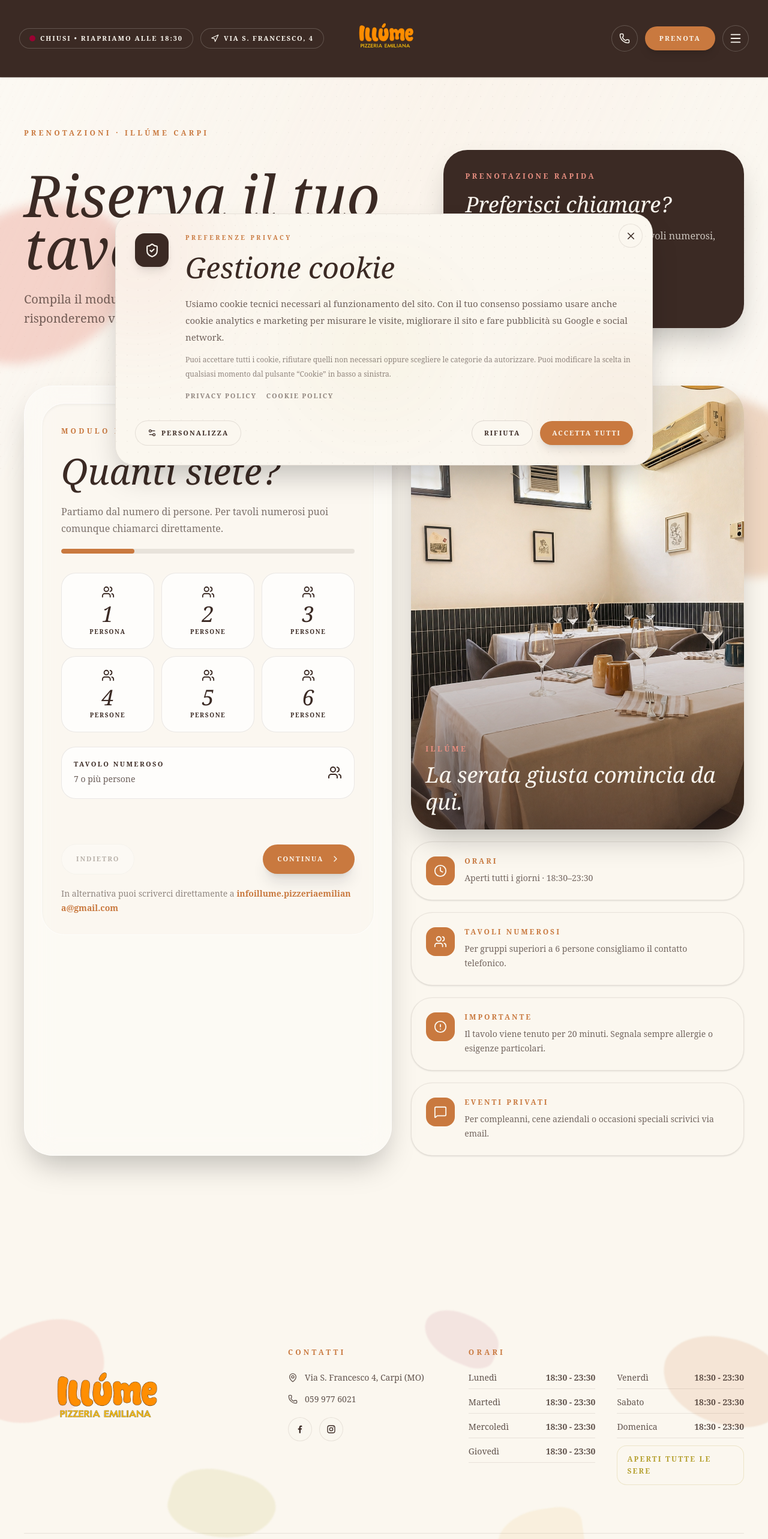
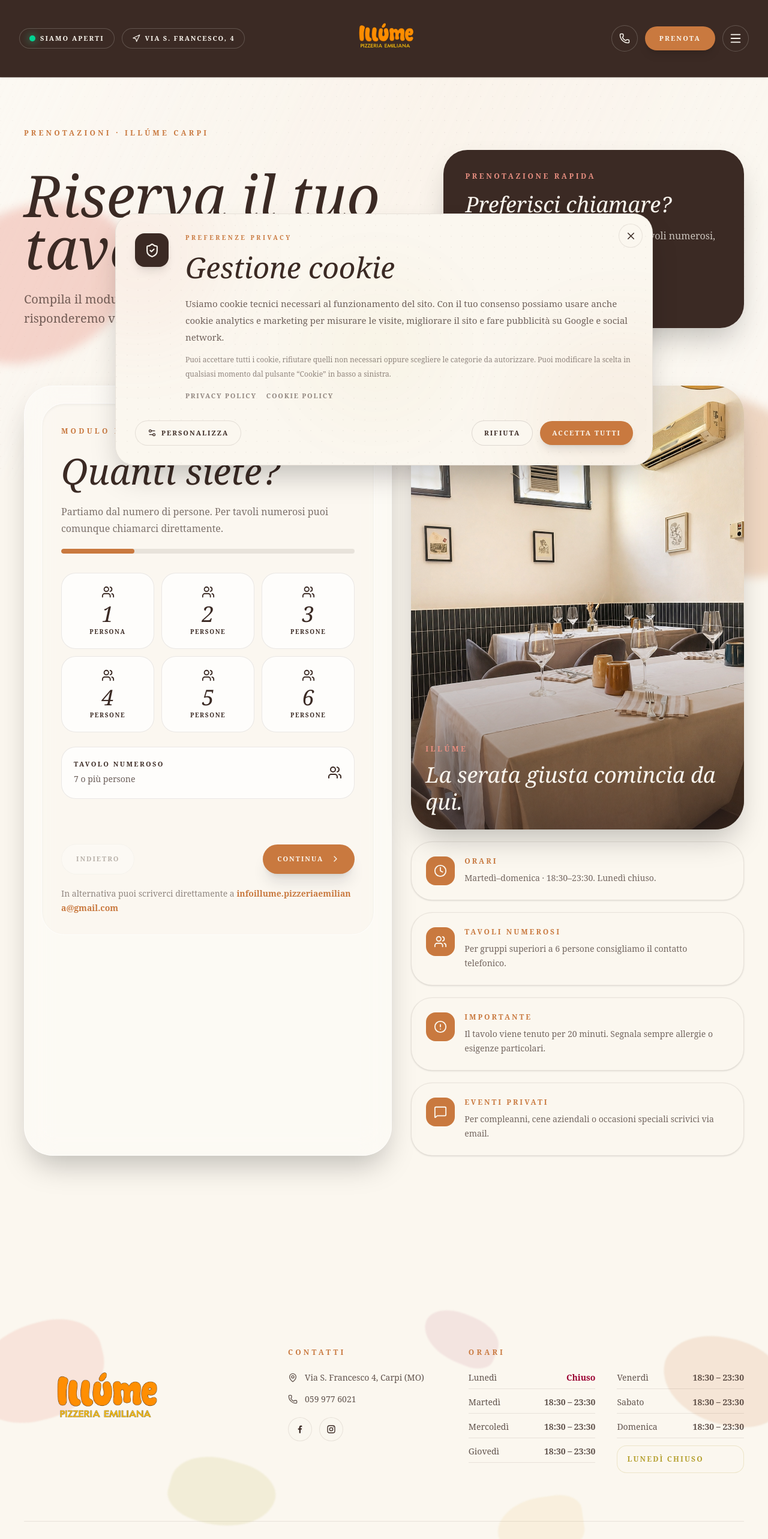
Before and after one commit to thinhdutong00/illume-cucina, a Next.js app: page /prenotazioni in a window 1280 px wide. Shown: the top 2566 px of the page at 60% size. Built offline with nearby package versions, Linux system fonts and the light colour scheme.

Commit message:
Aggiorna orari e blocca prenotazioni del lunedì

```diff
--- a/app/components/Footer.tsx
+++ b/app/components/Footer.tsx
@@ -3,6 +3,7 @@
 import Image from "next/image";
 import Link from "next/link";
 import { MapPin, Phone } from "lucide-react";
+import { openingHours } from "../lib/restaurant-hours";
 
 export default function Footer() {
   return (
@@ -86,46 +87,27 @@
 
             <div className="mt-6 grid gap-3 text-sm text-[#3b2a24]/80 lg:grid-cols-2 lg:gap-x-7 xl:gap-x-9">
               <div className="space-y-3">
-                <div className="flex justify-between gap-4 border-b border-[#3b2a24]/10 pb-2">
-                  <span>Lunedì</span>
-                  <span className="text-right font-bold">18:30 - 23:30</span>
-                </div>
-
-                <div className="flex justify-between gap-4 border-b border-[#3b2a24]/10 pb-2">
-                  <span>Martedì</span>
-                  <span className="text-right font-bold">18:30 - 23:30</span>
-                </div>
-
-                <div className="flex justify-between gap-4 border-b border-[#3b2a24]/10 pb-2">
-                  <span>Mercoledì</span>
-                  <span className="text-right font-bold">18:30 - 23:30</span>
-                </div>
-
-                <div className="flex justify-between gap-4 border-b border-[#3b2a24]/10 pb-2">
-                  <span>Giovedì</span>
-                  <span className="text-right font-bold">18:30 - 23:30</span>
-                </div>
+                {openingHours.slice(0, 4).map(({ day, hours }) => (
+                  <div key={day} className="flex justify-between gap-4 border-b border-[#3b2a24]/10 pb-2">
+                    <span>{day}</span>
+                    <span className={`text-right font-bold ${hours === "Chiuso" ? "text-[#9b0232]" : ""}`}>
+                      {hours}
+                    </span>
+                  </div>
+                ))}
               </div>
 
               <div className="space-y-3">
-                <div className="flex justify-between gap-4 border-b border-[#3b2a24]/10 pb-2">
-                  <span>Venerdì</span>
-                  <span className="text-right font-bold">18:30 - 23:30</span>
-                </div>
-
-                <div className="flex justify-between gap-4 border-b border-[#3b2a24]/10 pb-2">
-                  <span>Sabato</span>
-                  <span className="text-right font-bold">18:30 - 23:30</span>
-                </div>
-
-                <div className="flex justify-between gap-4 border-b border-[#3b2a24]/10 pb-2">
-                  <span>Domenica</span>
-                  <span className="text-right font-bold">18:30 - 23:30</span>
-                </div>
+                {openingHours.slice(4).map(({ day, hours }) => (
+                  <div key={day} className="flex justify-between gap-4 border-b border-[#3b2a24]/10 pb-2">
+                    <span>{day}</span>
+                    <span className="text-right font-bold">{hours}</span>
+                  </div>
+                ))}
 
                 <div className="rounded-2xl border border-[#b5a02f]/20 bg-[#fbf7ef]/50 px-4 py-3">
                   <p className="text-xs font-black uppercase leading-5 tracking-[0.18em] text-[#b5a02f]">
-                    Aperti tutte le sere
+                    Lunedì chiuso
                   </p>
                 </div>
               </div>
--- a/app/contatti/page.tsx
+++ b/app/contatti/page.tsx
@@ -3,6 +3,7 @@
 import Link from "next/link";
 import Header from "../components/Header";
 import Footer from "../components/Footer";
+import { openingHours } from "../lib/restaurant-hours";
 import {
   MapPin,
   Phone,
@@ -11,16 +12,6 @@
   Navigation,
   CalendarDays,
 } from "lucide-react";
-
-const openingHours = [
-  { day: "Lunedì", hours: "18:30 – 23:30" },
-  { day: "Martedì", hours: "18:30 – 23:30" },
-  { day: "Mercoledì", hours: "18:30 – 23:30" },
-  { day: "Giovedì", hours: "18:30 – 23:30" },
-  { day: "Venerdì", hours: "18:30 – 23:30" },
-  { day: "Sabato", hours: "18:30 – 23:30" },
-  { day: "Domenica", hours: "18:30 – 23:30" },
-];
 
 export default function Contatti() {
   return (
@@ -146,7 +137,7 @@
                   </div>
 
                   <p className="mt-5 rounded-2xl border border-[#b5a02f]/20 bg-[#fbf7ef]/55 px-4 py-3 text-xs font-black uppercase leading-5 tracking-[0.18em] text-[#b5a02f]">
-                    Aperti tutte le sere
+                    Aperti da martedì a domenica · Lunedì chiuso
                   </p>
                 </div>
 
--- /dev/null
+++ b/app/lib/restaurant-hours.ts
@@ -0,0 +1,73 @@
+export const openingHours = [
+  { day: "Lunedì", hours: "Chiuso" },
+  { day: "Martedì", hours: "18:30 – 23:30" },
+  { day: "Mercoledì", hours: "18:30 – 23:30" },
+  { day: "Giovedì", hours: "18:30 – 23:30" },
+  { day: "Venerdì", hours: "18:30 – 23:30" },
+  { day: "Sabato", hours: "18:30 – 23:30" },
+  { day: "Domenica", hours: "18:30 – 23:30" },
+];
+
+export const dinnerSlots = [
+  "18:30",
+  "19:00",
+  "19:30",
+  "20:00",
+  "20:30",
+  "21:00",
+  "21:30",
+  "22:00",
+  "22:30",
+  "23:00",
+];
+
+export function isClosedDay(date: Date) {
+  return date.getDay() === 1;
+}
+
+export function getAvailableSlots(date: Date) {
+  return isClosedDay(date) ? [] : dinnerSlots;
+}
+
+export function parseReservationDate(value: unknown): Date | null {
+  if (typeof value !== "string" || !/^\d{4}-\d{2}-\d{2}$/.test(value)) {
+    return null;
+  }
+
+  const [year, month, day] = value.split("-").map(Number);
+  const date = new Date(year, month - 1, day);
+
+  return date.getFullYear() === year &&
+    date.getMonth() === month - 1 &&
+    date.getDate() === day
+    ? date
+    : null;
+}
+
+export function getRestaurantStatus(now = new Date()) {
+  const parts = new Intl.DateTimeFormat("en-GB", {
+    timeZone: "Europe/Rome",
+    weekday: "short",
+    hour: "2-digit",
+    minute: "2-digit",
+    hourCycle: "h23",
+  }).formatToParts(now);
+  const part = (type: Intl.DateTimeFormatPartTypes) =>
+    parts.find((item) => item.type === type)?.value;
+  const weekday = part("weekday");
+  const minutes = Number(part("hour")) * 60 + Number(part("minute"));
+  const isMonday = weekday === "Mon";
+  const isOpen = !isMonday && minutes >= 18 * 60 + 30 && minutes < 23 * 60 + 30;
+
+  let nextOpen = "domani alle 18:30";
+  if (!isMonday && minutes < 18 * 60 + 30) {
+    nextOpen = "alle 18:30";
+  } else if (weekday === "Sun" && minutes >= 23 * 60 + 30) {
+    nextOpen = "martedì alle 18:30";
+  }
+
+  return {
+    label: isOpen ? "Siamo aperti" : `Chiusi • Riapriamo ${nextOpen}`,
+    isOpen,
+  };
+}
--- a/app/prenotazioni/page.tsx
+++ b/app/prenotazioni/page.tsx
@@ -7,6 +7,12 @@
 import { useRouter } from "next/navigation";
 import Header from "../components/Header";
 import Footer from "../components/Footer";
+import {
+  dinnerSlots,
+  getAvailableSlots,
+  isClosedDay,
+  parseReservationDate,
+} from "../lib/restaurant-hours";
 import {
   Clock,
   Mail,
@@ -44,19 +50,6 @@
 };
 
 const weekDays = ["Lun", "Mar", "Mer", "Gio", "Ven", "Sab", "Dom"];
-
-const dinnerSlots = [
-  "18:30",
-  "19:00",
-  "19:30",
-  "20:00",
-  "20:30",
-  "21:00",
-  "21:30",
-  "22:00",
-  "22:30",
-  "23:00",
-];
 
 export default function Prenota() {
   return (
@@ -155,7 +148,7 @@
                 <InfoBox
                   icon={<Clock size={22} />}
                   title="Orari"
-                  text="Aperti tutti i giorni · 18:30–23:30"
+                  text="Martedì–domenica · 18:30–23:30. Lunedì chiuso."
                 />
 
                 <InfoBox
@@ -200,8 +193,8 @@
   const [isSending, setIsSending] = useState(false);
   const [sent, setSent] = useState(false);
 
-  const selectedDate = form.data ? parseDate(form.data) : null;
-  const availableSlots = selectedDate ? getAvailableSlots() : [];
+  const selectedDate = parseReservationDate(form.data);
+  const availableSlots = selectedDate ? getAvailableSlots(selectedDate) : [];
   const calendarDays = useMemo(
     () => buildCalendarDays(calendarMonth),
     [calendarMonth]
@@ -228,6 +221,11 @@
   };
 
   const selectDate = (date: Date) => {
+    if (isClosedDay(date)) {
+      showNotice("Il lunedì il ristorante è chiuso. Scegli un altro giorno.");
+      return;
+    }
+
     if (isPastDate(date)) {
       showNotice("Questa data è già passata. Scegli un giorno disponibile.");
       return;
@@ -262,7 +260,10 @@
       return;
     }
 
-    if (step === 1 && (!form.data || !form.orario)) {
+    if (
+      step === 1 &&
+      (!selectedDate || isPastDate(selectedDate) || !availableSlots.includes(form.orario))
+    ) {
       showNotice("Scegli data e orario tra quelli disponibili.");
       return;
     }
@@ -311,6 +312,11 @@
 
     if (!privacyAccepted) {
       showNotice("Per inviare la richiesta devi accettare l’informativa privacy.");
+      return;
+    }
+
+    if (!selectedDate || isPastDate(selectedDate) || !availableSlots.includes(form.orario)) {
+      showNotice("Scegli data e orario tra quelli disponibili. Il lunedì siamo chiusi.");
       return;
     }
 
@@ -398,7 +404,7 @@
             {step === 0 &&
               "Partiamo dal numero di persone. Per tavoli numerosi puoi comunque chiamarci direttamente."}
             {step === 1 &&
-              "Scegli solo tra giorni e orari in cui il ristorante è aperto. Siamo aperti tutte le sere."}
+              "Siamo aperti da martedì a domenica, dalle 18:30 alle 23:30. Il lunedì siamo chiusi."}
             {step === 2 &&
               "Lasciaci i dati per risponderti e confermare la disponibilità del tavolo."}
             {step === 3 &&
@@ -551,24 +557,38 @@
 
                     const formattedDate = formatDateForInput(item);
                     const selected = form.data === formattedDate;
-                    const unavailable = isPastDate(item);
+                    const closed = isClosedDay(item);
+                    const past = isPastDate(item);
+                    const unavailable = past || closed;
 
                     return (
                       <button
                         key={formattedDate}
                         type="button"
+                        disabled={unavailable}
                         aria-disabled={unavailable}
+                        aria-label={`${formatFullDate(item)}${closed ? " · Ristorante chiuso" : past ? " · Data passata" : ""}`}
+                        aria-pressed={selected}
+                        title={closed ? "Lunedì: ristorante chiuso" : undefined}
                         onClick={() => selectDate(item)}
                         className={[
-                          "relative flex aspect-square items-center justify-center rounded-2xl border text-sm font-black transition",
+                          "relative flex aspect-square items-center justify-center rounded-2xl border text-sm font-black transition disabled:cursor-not-allowed",
                           selected
                             ? "border-[#c9793f] bg-[#c9793f] text-[#fbf7ef] shadow-lg"
-                            : unavailable
-                              ? "border-[#3b2a24]/5 bg-[#3b2a24]/5 text-[#3b2a24]/25"
-                              : "border-[#3b2a24]/10 bg-[#fbf7ef] text-[#3b2a24] hover:border-[#c9793f] hover:bg-[#fffaf2]",
+                            : closed
+                              ? "border-[#9b0232]/15 bg-[#9b0232]/5 text-[#9b0232]/55"
+                              : past
+                                ? "border-[#3b2a24]/5 bg-[#3b2a24]/5 text-[#3b2a24]/25"
+                                : "border-[#3b2a24]/10 bg-[#fbf7ef] text-[#3b2a24] hover:border-[#c9793f] hover:bg-[#fffaf2]",
                         ].join(" ")}
                       >
                         {item.getDate()}
+                        {closed && (
+                          <span
+                            aria-hidden="true"
+                            className="pointer-events-none absolute h-0.5 w-7 -rotate-45 rounded-full bg-[#9b0232]/55"
+                          />
+                        )}
                       </button>
                     );
                   })}
@@ -576,10 +596,11 @@
 
                 <div className="mt-4 flex flex-wrap gap-2 text-[10px] font-bold uppercase tracking-[0.12em] text-[#3b2a24]/45">
                   <span className="rounded-full bg-[#3b2a24]/5 px-3 py-1">
-                    Tutti i giorni
+                    Martedì–domenica
                   </span>
-                  <span className="rounded-full bg-[#3b2a24]/5 px-3 py-1">
-                    Solo cena
+                  <span className="inline-flex items-center gap-2 rounded-full bg-[#9b0232]/5 px-3 py-1 text-[#9b0232]">
+                    <span aria-hidden="true" className="h-0.5 w-3 -rotate-45 rounded-full bg-current" />
+                    Lunedì chiuso
                   </span>
                   <span className="rounded-full bg-[#3b2a24]/5 px-3 py-1">
                     18:30 · 23:30
@@ -940,10 +961,6 @@
   return days;
 }
 
-function getAvailableSlots() {
-  return dinnerSlots;
-}
-
 function isPastDate(date: Date) {
   const today = new Date();
   today.setHours(0, 0, 0, 0);
@@ -962,11 +979,6 @@
   return `${year}-${month}-${day}`;
 }
 
-function parseDate(value: string) {
-  const [year, month, day] = value.split("-").map(Number);
-  return new Date(year, month - 1, day);
-}
-
 function formatMonth(date: Date) {
   return new Intl.DateTimeFormat("it-IT", {
     month: "long",
```
Also changed, not shown: app/api/send/route.ts (+31 -9 lines), app/components/Header.tsx (+2 -29 lines).
